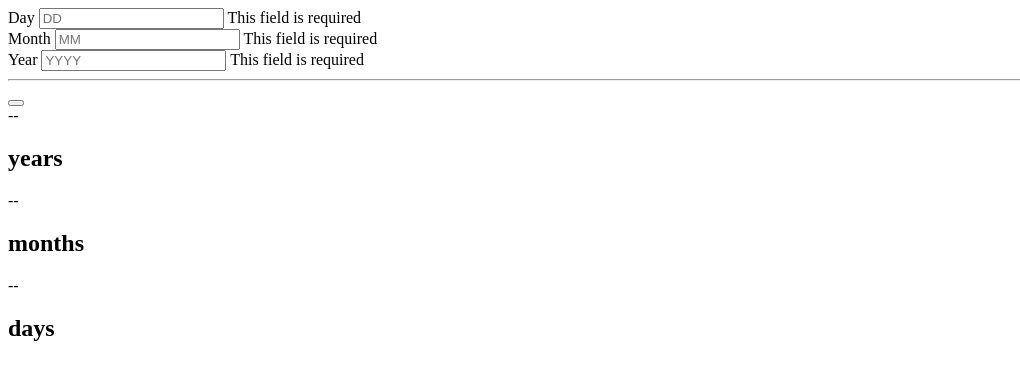
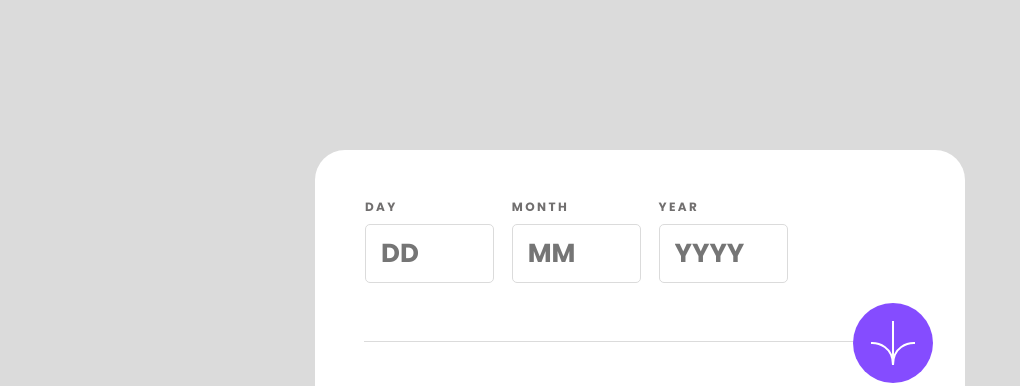
Before and after one commit to GontieFox/age-calculator, a plain HTML site: page index.html in a window 1280 px wide. Shown: the top 386 px of the page, without its empty margins (0-1020 px from the left). Drawn offline with Linux system fonts and the light colour scheme; the site is published under a folder, as on GitHub Pages, so addresses that start at the root find nothing.

Commit message:
Fixed path to styles

```diff
--- a/blocks/second-section/__btn/second-section__btn.css
+++ b/blocks/second-section/__btn/second-section__btn.css
@@ -3,7 +3,7 @@
   height: 80px;
   border: none;
   background-color: hsl(259, 100%, 65%);
-  background-image: url(/images/icon-arrow.svg);
+  background-image: url(./../../../images/icon-arrow.svg);
   background-repeat: no-repeat;
   background-position: center;
   border-radius: 100px;
--- a/index.html
+++ b/index.html
@@ -6,7 +6,7 @@
     <meta http-equiv="X-UA-Compatible" content="IE=edge">
     <meta name="viewport" content="width=device-width, initial-scale=1.0">
     <title>Age calculator</title>
-    <link rel="stylesheet" href="/pages/index.css">
+    <link rel="stylesheet" href="./pages/index.css">
     <link rel="icon" type="image/x-icon" href="/images/favicon-32x32.png">
 </head>
 
```
